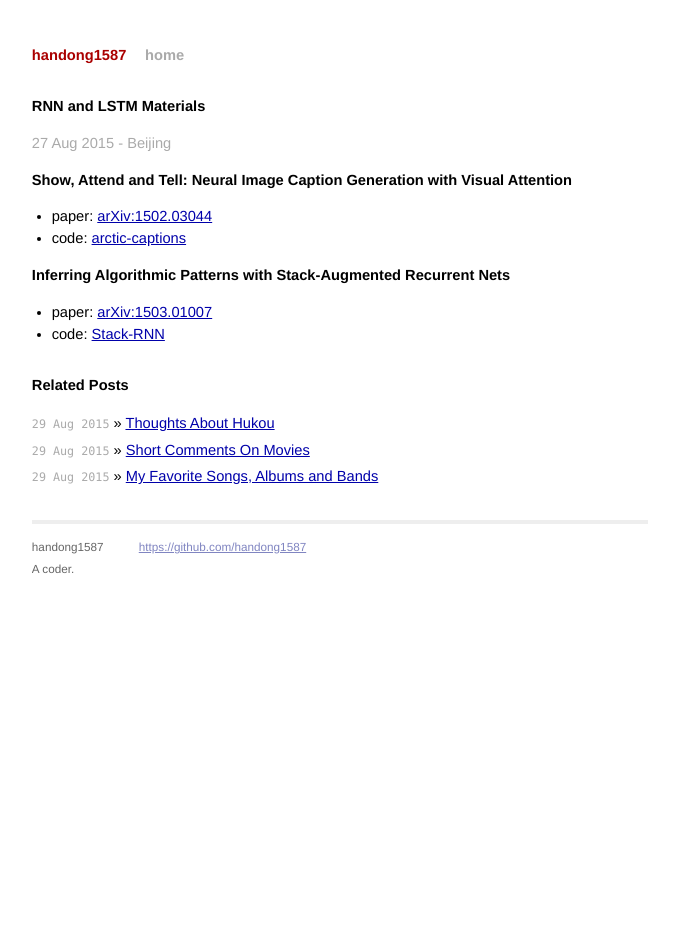
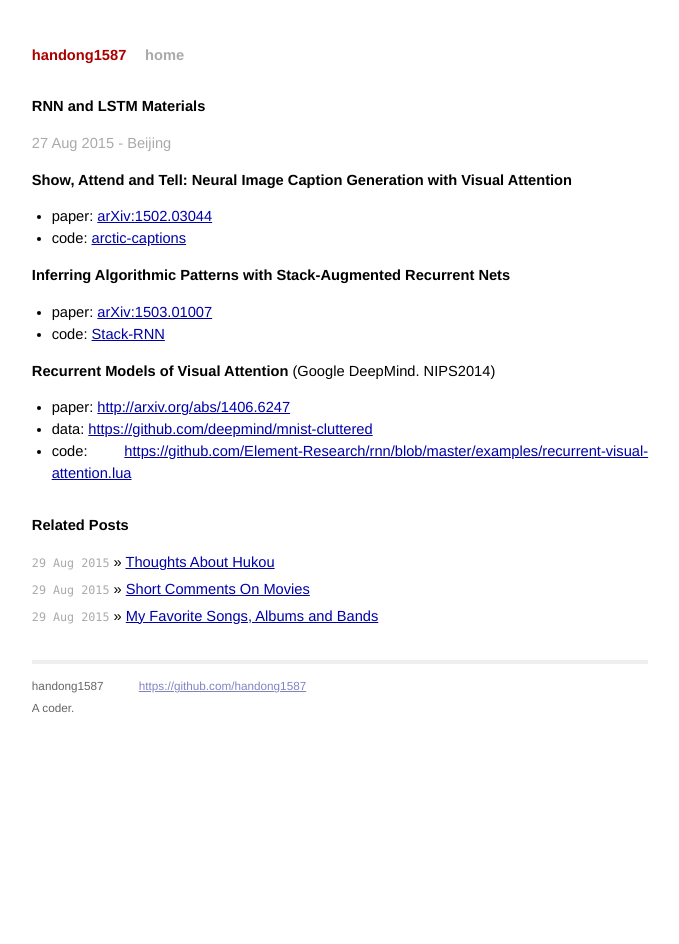
Before and after one commit to handong1587/handong1587.github.io, a Jekyll site: the page built from _posts/deep_learning/2015-08-27-rnn-and-lstm-materials.md, in a window 1280 px wide. Shown: the whole page, without its empty margins (300-979 px from the left). Built offline with Jekyll 4.4.1, drawn with Linux system fonts in a browser that asks for light colours; Markdown is read by kramdown in place of the engine named in the settings.

Commit message:
add new post link

```diff
--- a/_posts/deep_learning/2015-08-27-rnn-and-lstm-materials.md
+++ b/_posts/deep_learning/2015-08-27-rnn-and-lstm-materials.md
@@ -18,3 +18,9 @@ title: RNN and LSTM Materials
 
 - paper: [arXiv:1503.01007](http://arxiv.org/abs/1503.01007)
 - code: [Stack-RNN](https://github.com/facebook/Stack-RNN)
+
+**Recurrent Models of Visual Attention** (Google DeepMind. NIPS2014)
+
+- paper: [http://arxiv.org/abs/1406.6247](http://arxiv.org/abs/1406.6247)
+- data: [https://github.com/deepmind/mnist-cluttered](https://github.com/deepmind/mnist-cluttered)
+- code: [https://github.com/Element-Research/rnn/blob/master/examples/recurrent-visual-attention.lua](https://github.com/Element-Research/rnn/blob/master/examples/recurrent-visual-attention.lua)
```
